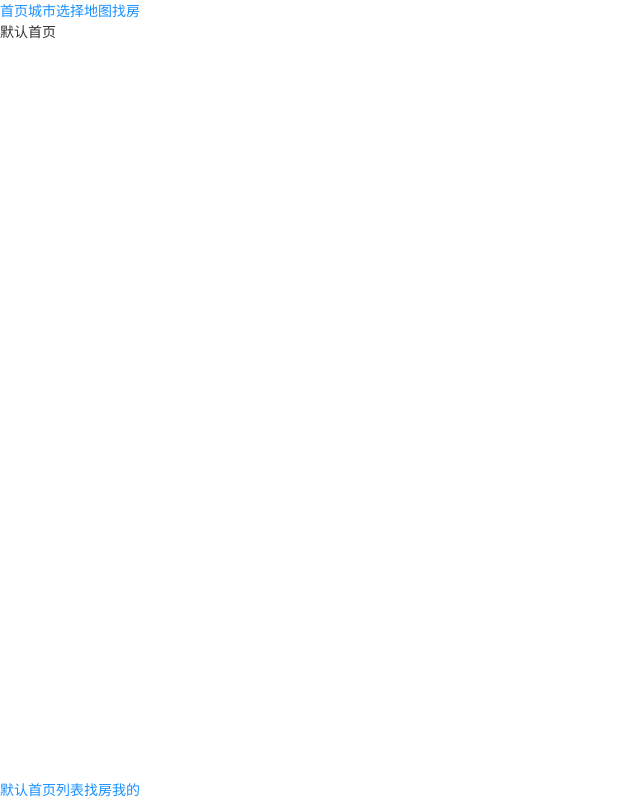
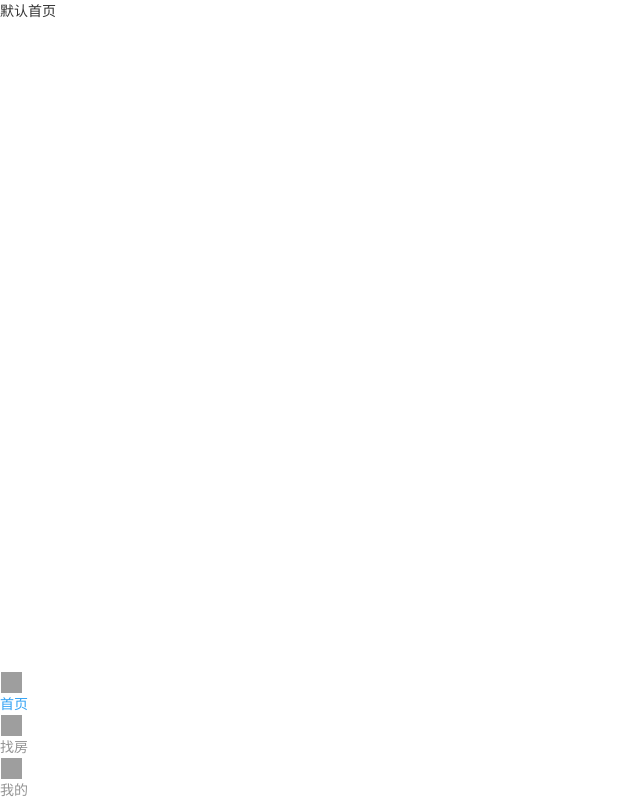
Before and after one commit to lamphc/zfw-103, a React (Create React App) app: page /home in a window 1280 px wide. Shown: the whole page, without its empty margins (0-640 px from the left). Built offline with nearby package versions, Linux system fonts and the light colour scheme; grey boxes are pictures that could not be loaded.

Commit message:
tabBar配置和使用

```diff
--- a/src/App.jsx
+++ b/src/App.jsx
@@ -7,7 +7,7 @@
  * 4. 使用Route组件配置路由规则
  * 5. 使用Link组件导航路由
  */
-import { BrowserRouter, Route, Link, Switch } from 'react-router-dom'
+import { BrowserRouter, Route, Switch, Redirect } from 'react-router-dom'
 // 导入组件配置路由
 import Home from './pages/Home'
 import CityList from './pages/CityList'
@@ -17,12 +17,11 @@
 function App() {
   return (
     <BrowserRouter>
-      <Link to="/home">首页</Link>
-      <Link to="/cityList">城市选择</Link>
-      <Link to="/map">地图找房</Link>
       {/* 配置路由规则 */}
       {/* 一级路由 */}
       <Switch>
+        {/* 默认首页重定向 */}
+        <Redirect exact from="/" to="/home" />
         <Route path="/home" component={Home} />
         <Route path="/cityList" component={CityList} />
         <Route path="/map" component={Map} />
--- a/src/pages/Home/index.jsx
+++ b/src/pages/Home/index.jsx
@@ -1,11 +1,19 @@
 import React, { Component } from 'react'
 // 导入路由配置组件
-import { Route, Link } from 'react-router-dom'
+import { Route } from 'react-router-dom'
+import { TabBar } from 'antd-mobile'
+// 导入二级路由组件
 import Index from '../Index'
 import House from '../House'
 import Profile from '../Profile'
 
 class Home extends Component {
+  // 响应数据
+  state = {
+    // tabBar当前选中的状态
+    selectedTab: 'blueTab',
+  }
+
   render() {
     return (
       <div className="home">
@@ -14,11 +22,113 @@
         <Route path="/home/house" component={House} />
         <Route path="/home/profile" component={Profile} />
 
-        {/* 标签栏 */}
-        <div className="fix" style={{ position: 'fixed', bottom: 0, left: 0 }}>
-          <Link to="/home">默认首页</Link>
-          <Link to="/home/house">列表找房</Link>
-          <Link to="/home/profile">我的</Link>
+        {/* tabBar标签栏 */}
+        <div
+          style={{
+            position: 'fixed',
+            width: '100%',
+            bottom: 0,
+          }}>
+          <TabBar
+            unselectedTintColor="#949494"
+            tintColor="#33A3F4"
+            barTintColor="white">
+            <TabBar.Item
+              title="首页"
+              key="Life"
+              icon={
+                <div
+                  style={{
+                    width: '22px',
+                    height: '22px',
+                    background:
+                      'url(https://zos.alipayobjects.com/rmsportal/sifuoDUQdAFKAVcFGROC.svg) center center /  21px 21px no-repeat',
+                  }}
+                />
+              }
+              selectedIcon={
+                <div
+                  style={{
+                    width: '22px',
+                    height: '22px',
+                    background:
+                      'url(https://zos.alipayobjects.com/rmsportal/iSrlOTqrKddqbOmlvUfq.svg) center center /  21px 21px no-repeat',
+                  }}
+                />
+              }
+              selected={this.state.selectedTab === 'blueTab'}
+              // 标签栏点击
+              onPress={() => {
+                this.props.history.push('/home')
+                // 选中状态
+                this.setState({
+                  selectedTab: 'blueTab',
+                })
+              }}
+            />
+            <TabBar.Item
+              icon={
+                <div
+                  style={{
+                    width: '22px',
+                    height: '22px',
+                    background:
+                      'url(https://gw.alipayobjects.com/zos/rmsportal/BTSsmHkPsQSPTktcXyTV.svg) center center /  21px 21px no-repeat',
+                  }}
+                />
+              }
+              selectedIcon={
+                <div
+                  style={{
+                    width: '22px',
+                    height: '22px',
+                    background:
+                      'url(https://gw.alipayobjects.com/zos/rmsportal/ekLecvKBnRazVLXbWOnE.svg) center center /  21px 21px no-repeat',
+                  }}
+                />
+              }
+              title="找房"
+              key="Koubei"
+              selected={this.state.selectedTab === 'redTab'}
+              onPress={() => {
+                this.props.history.push('/home/house')
+                this.setState({
+                  selectedTab: 'redTab',
+                })
+              }}
+            />
+            <TabBar.Item
+              icon={
+                <div
+                  style={{
+                    width: '22px',
+                    height: '22px',
+                    background:
+                      'url(https://zos.alipayobjects.com/rmsportal/psUFoAMjkCcjqtUCNPxB.svg) center center /  21px 21px no-repeat',
+                  }}
+                />
+              }
+              selectedIcon={
+                <div
+                  style={{
+                    width: '22px',
+                    height: '22px',
+                    background:
+                      'url(https://zos.alipayobjects.com/rmsportal/IIRLrXXrFAhXVdhMWgUI.svg) center center /  21px 21px no-repeat',
+                  }}
+                />
+              }
+              title="我的"
+              key="Friend"
+              selected={this.state.selectedTab === 'greenTab'}
+              onPress={() => {
+                this.props.history.push('/home/profile')
+                this.setState({
+                  selectedTab: 'greenTab',
+                })
+              }}
+            />
+          </TabBar>
         </div>
       </div>
     )
```
